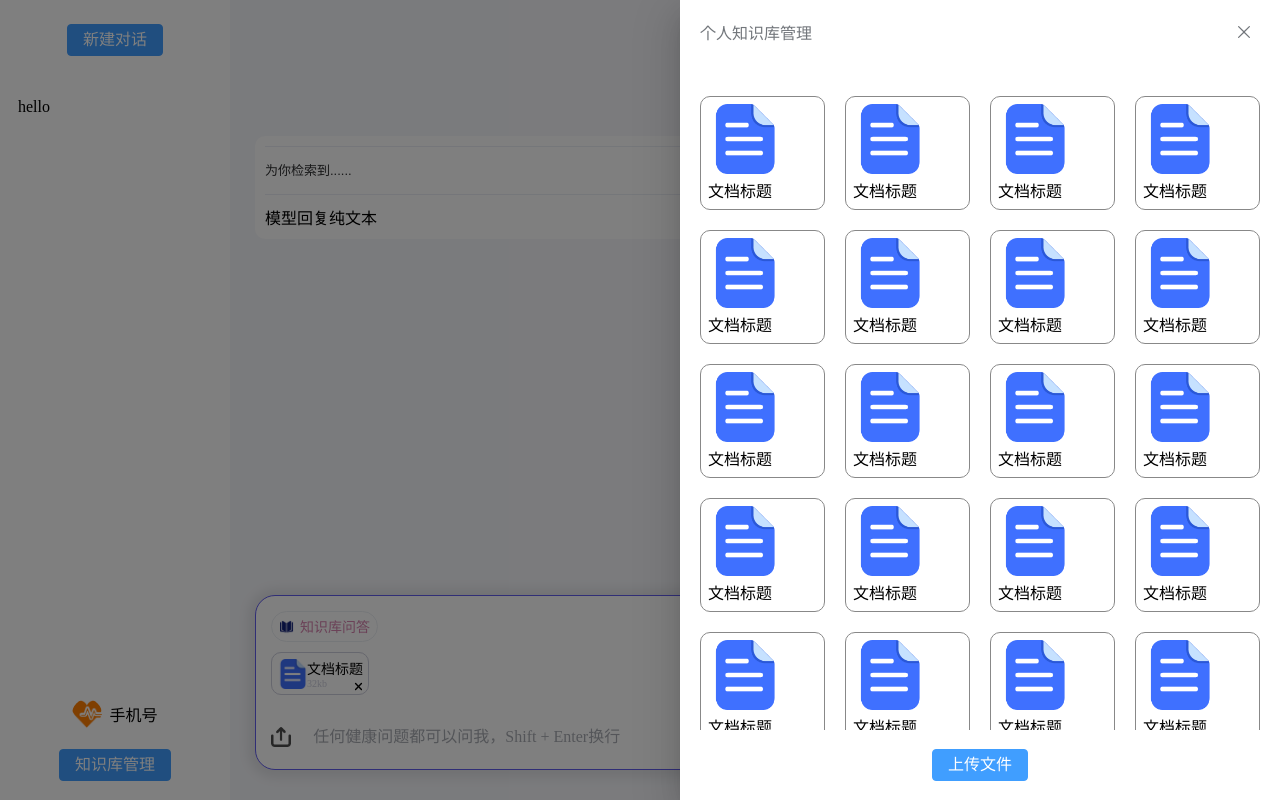
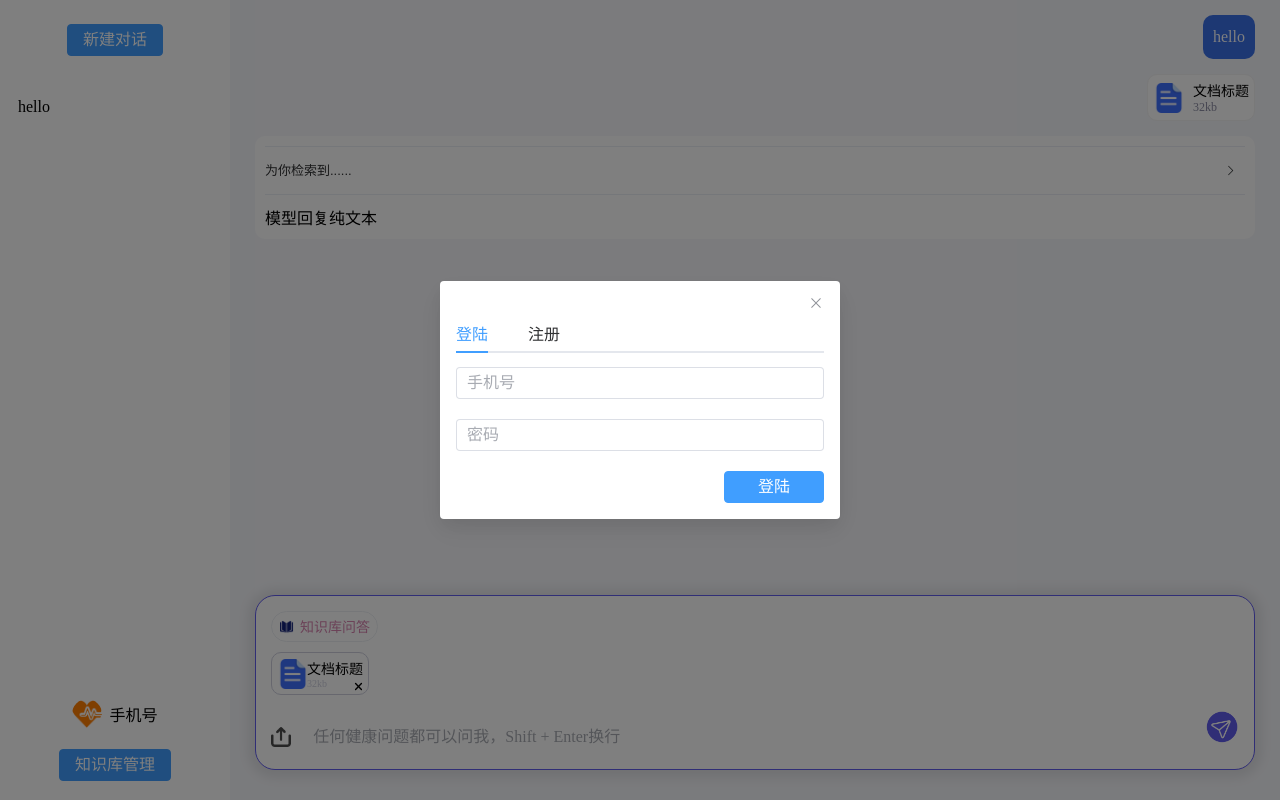
Before and after one commit to Jevon-Zhong/Ai-doctor, a Vue app in the folder Ai-doctor-user/: page / in a window 1280 px wide. Built offline with nearby package versions, Linux system fonts and the light colour scheme.

Commit message:
完成登陆弹框样式编写

```diff
--- a/Ai-doctor-user/components.d.ts
+++ b/Ai-doctor-user/components.d.ts
@@ -16,9 +16,12 @@ declare module 'vue' {
     ElButton: typeof import('element-plus/es')['ElButton']
     ElCollapse: typeof import('element-plus/es')['ElCollapse']
     ElCollapseItem: typeof import('element-plus/es')['ElCollapseItem']
+    ElDialog: typeof import('element-plus/es')['ElDialog']
     ElDrawer: typeof import('element-plus/es')['ElDrawer']
     ElIcon: typeof import('element-plus/es')['ElIcon']
     ElInput: typeof import('element-plus/es')['ElInput']
+    ElTabPane: typeof import('element-plus/es')['ElTabPane']
+    ElTabs: typeof import('element-plus/es')['ElTabs']
     ElTooltip: typeof import('element-plus/es')['ElTooltip']
     HelloWorld: typeof import('./src/components/HelloWorld.vue')['default']
     Knowledge: typeof import('./src/components/Knowledge.vue')['default']
--- a/Ai-doctor-user/src/components/AppShell.vue
+++ b/Ai-doctor-user/src/components/AppShell.vue
@@ -6,6 +6,7 @@
     </div>
     <ChatInput />
     <Knowledge />
+    <UserLogin />
 </template>
 
 <script setup lang="ts">
@@ -14,6 +15,7 @@ import ChatWindow from './ChatWindow.vue';
 import ChatWelcome from './ChatWelcome.vue';
 import ChatInput from './ChatInput.vue';
 import Knowledge from './Knowledge.vue';
+import UserLogin from './UserLogin.vue';
 </script>
 
 <style scoped lang="less">
--- a/Ai-doctor-user/src/components/Knowledge.vue
+++ b/Ai-doctor-user/src/components/Knowledge.vue
@@ -22,7 +22,7 @@
 import { ref } from 'vue'
 import { CloseBold } from "@element-plus/icons-vue";
 const uploadFileType = 'application/vnd.openxmlformats-officedocument.wordprocessingml.document,application/pdf'
-const knowledgePopup = ref(true)
+const knowledgePopup = ref(false)
 </script>
 
 <style scoped lang="less">
--- a/Ai-doctor-user/src/components/UserLogin.vue
+++ b/Ai-doctor-user/src/components/UserLogin.vue
@@ -1,11 +1,49 @@
 <template>
-
+    <el-dialog v-model="showLoginPopup" width="400" :close-on-click-modal="false" :close-on-press-escape="false"
+        align-center>
+        <el-tabs v-model="activeName" class="login-tabs">
+            <el-tab-pane label="登陆" name="login">
+                <el-input v-model="phoneNumber" placeholder="手机号" />
+                <el-input v-model="password" placeholder="密码" type="password" />
+                <el-button type="primary">登陆</el-button>
+            </el-tab-pane>
+            <el-tab-pane label="注册" name="register">
+                <el-input v-model="phoneNumber" placeholder="手机号" />
+                <el-input v-model="password" placeholder="密码" type="password" />
+                <el-input v-model="confirmPassword" placeholder="确认密码" type="password" />
+                <el-button type="primary">注册</el-button>
+            </el-tab-pane>
+        </el-tabs>
+    </el-dialog>
 </template>
 
 <script setup lang="ts">
-
+import { ref } from 'vue'
+const showLoginPopup = ref(true)
+const activeName = ref('login')
+const phoneNumber = ref('')
+const password = ref('')
+const confirmPassword = ref('')
 </script>
 
 <style scoped lang="less">
+.login-tabs {
+    /deep/.el-tabs__item {
+        font-size: 16px;
+    }
 
+    .el-tab-pane {
+        display: flex;
+        flex-direction: column;
+        align-items: center;
+        .el-input {
+            margin-bottom: 20px;
+        }
+        .el-button {
+            width: 100px;
+            align-self: flex-end;
+        }
+    }
+
+}
 </style>
```
